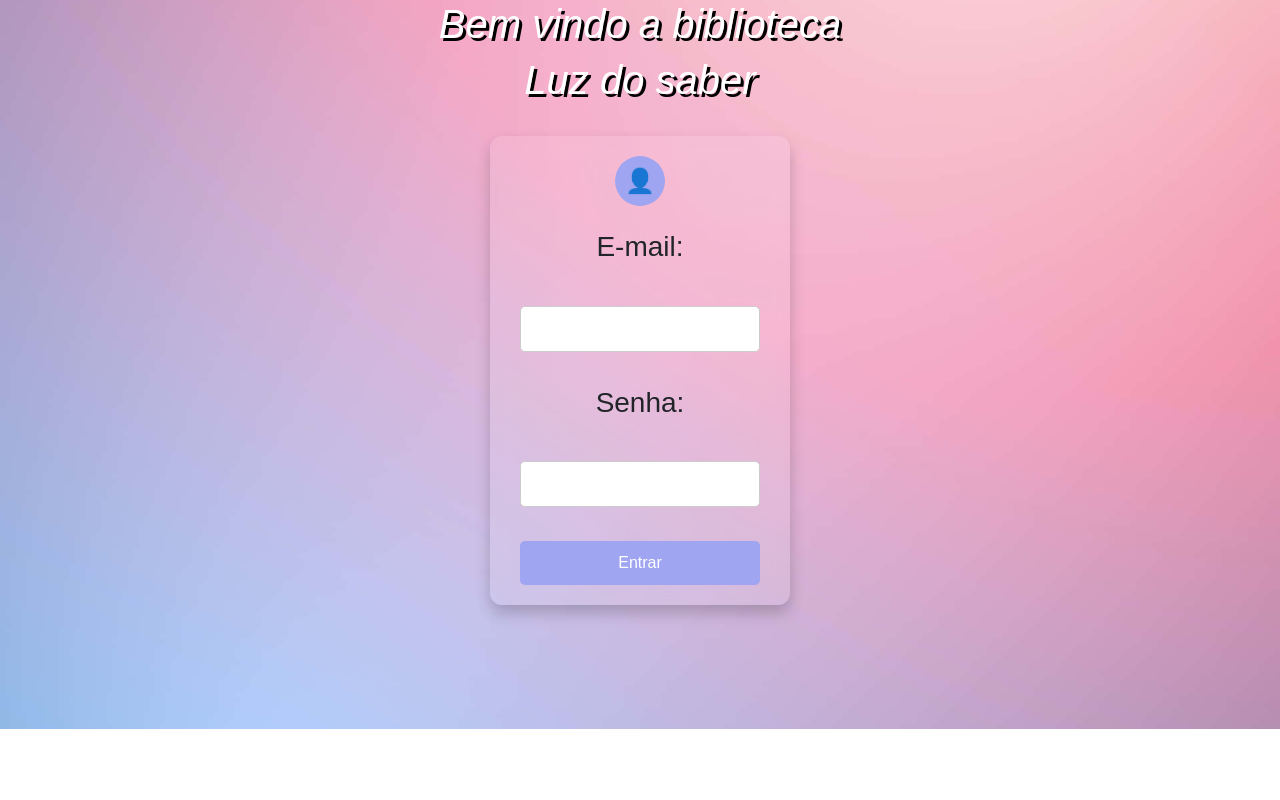
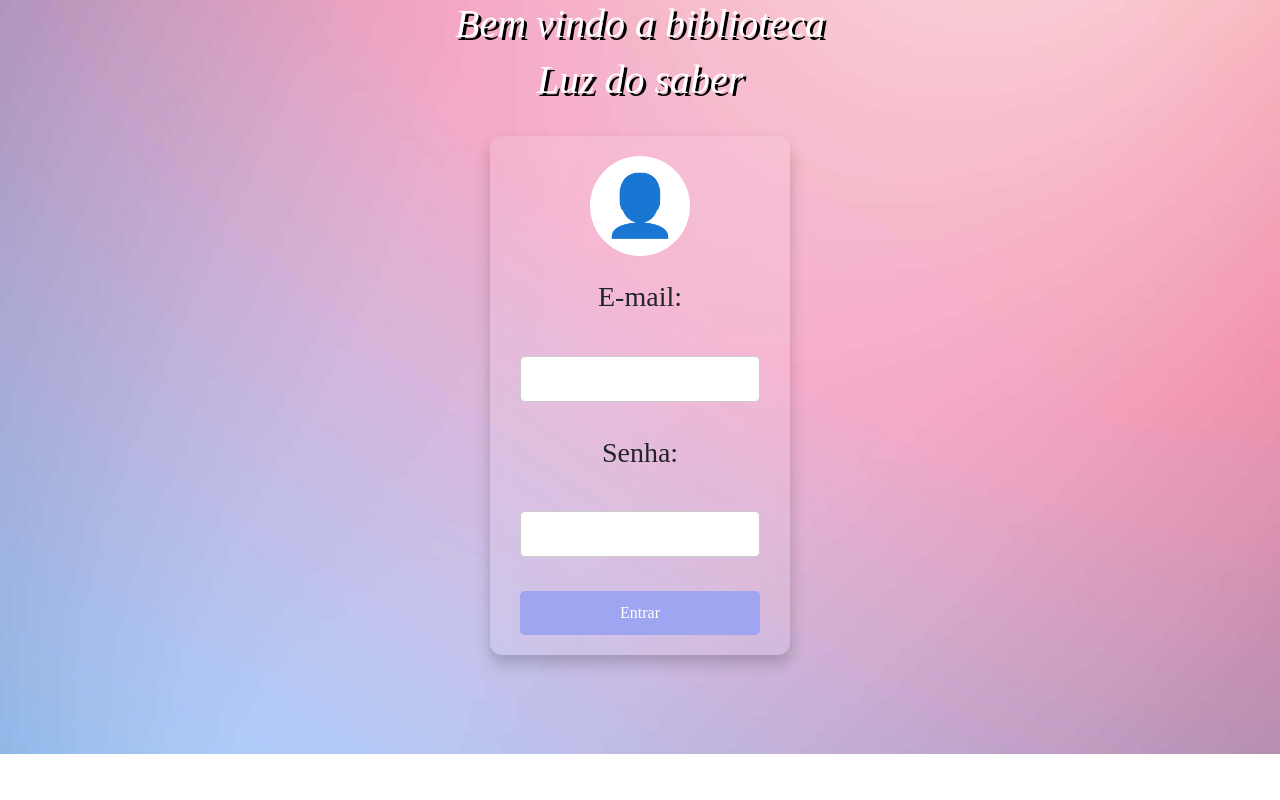
Before and after one commit to F3lip3007/projeto, a PHP site: page / in a window 1280 px wide. Run offline with PHP 8.4, Linux system fonts and the light colour scheme.

Commit message:
yasmin
css de fonte

```diff
--- a/projeto/public/css/estilo.css
+++ b/projeto/public/css/estilo.css
@@ -105,6 +105,3 @@
     height: 100vh;                                /* A altura será 100% da altura da janela */
     margin: 0;                                    /* Remove qualquer margem padrão */
 }
-
-
-  '2r'
--- a/public/css/estilo.css
+++ b/public/css/estilo.css
@@ -137,9 +137,9 @@
   }
 
   .user-icon {
-    background: #9fa5f1;
-    width: 50px;
-    height: 50px;
+    background: white;
+    width: 100px;
+    height: 100px;
     border-radius: 50%;
     margin: 0 auto 20px;
     display: flex;
@@ -150,7 +150,7 @@
   .user-icon::before {
    content: "👤";
    font-family: "Glyphicons Halflings";
-   font-size: 24px;
+   font-size: 60px;
    color: white;
   }
 
@@ -193,9 +193,8 @@
 
     body {
       margin: 0;
-      font-family: Arial, Helvetica, sans-serif;
+      font-family:'Fauna One', serif;
     }
-
     /* Style the side navigation */
     .sidenav {
       height: 100%;
```
